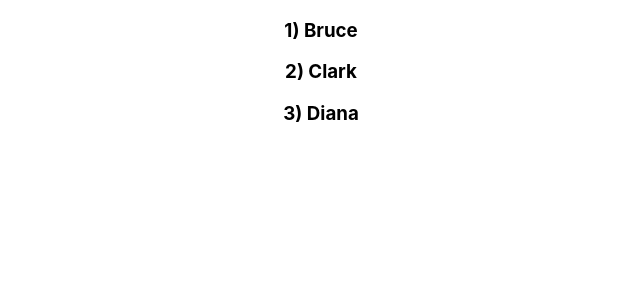
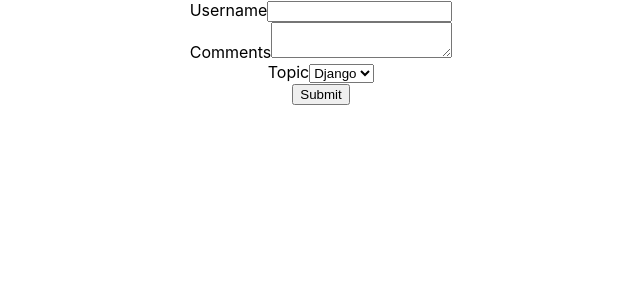
Before and after one commit to rahul7011/react-learning, a React (Create React App) app: page / in a window 1280 px wide. Shown: the top 300 px of the page, without its empty margins (319-959 px from the left). Built offline with nearby package versions, Linux system fonts and the light colour scheme.

Commit message:
Basics of Form Handling

```diff
--- a/src/App.js
+++ b/src/App.js
@@ -10,11 +10,17 @@
 import ParentComponent from "./components/ParentComponent";
 import UserGreetings from "./components/UserGreetings";
 import NameList from "./components/NameList";
+import StyleSheet from "./components/StyleSheet";
+import Form from "./components/Form";
 function App() {
   return (
     <div className="App">
 
-    <NameList></NameList>
+    <Form></Form>
+
+    {/* <StyleSheet primary="primary" ></StyleSheet> */}
+
+    {/* <NameList></NameList> */}
 
     {/* <UserGreetings></UserGreetings> */}
 
--- /dev/null
+++ b/src/components/Form.js
@@ -0,0 +1,69 @@
+import React, { Component } from 'react'
+
+class Form extends Component {
+
+    constructor(props) {
+        super(props)
+
+        this.state = {
+             username:'',
+             comment:'',
+             topic:'Django',
+        }
+    }
+    handleUsernameChange = (event) =>{
+        this.setState({
+            username:event.target.value,
+        },)
+    }
+    handleCommentChange = (event) =>{
+        this.setState({
+            comment:event.target.value,
+        },)
+    }
+    handleTopicChange = (event) =>{
+        this.setState({
+            topic:event.target.value,
+        },)
+    }
+    handleSubmitRequest = (event) =>{
+        alert(`You have entered:${this.state.username},${this.state.comment},${this.state.topic}`)
+    }
+
+    render() {
+        const{username,comment,topic}=this.state
+        return (
+            <form onSubmit={this.handleSubmitRequest}>
+                <div>
+                    <label>Username</label>
+                    <input
+                     type="text"
+                    value={username}
+                    onChange={this.handleUsernameChange}
+                    ></input>
+                </div>
+
+                <div>
+                    <label>Comments</label>
+                    <textarea
+                    value={comment}
+                    onChange={this.handleCommentChange}
+                    ></textarea>
+                </div>
+
+                <div>
+                    <label>Topic</label>
+                    <select value={topic} onChange={this.handleTopicChange}>
+                    <option value="Django">Django</option>
+                    <option value="React">React</option>
+                    <option value="Vue">Vue</option>
+                    </select>
+                </div>
+
+                <button type="submit">Submit</button>
+            </form>
+        )
+    }
+}
+
+export default Form
--- /dev/null
+++ b/src/components/MyStyles.css
@@ -0,0 +1,11 @@
+.primary{
+    margin: 20px;
+    color: aquamarine;
+    font-size: 50px;
+    font-family:monospace;
+    text-transform: capitalize;
+}
+
+.bg-color{
+    background-color: black;
+}
--- /dev/null
+++ b/src/components/StyleSheet.js
@@ -0,0 +1,7 @@
+import React from "react";
+import "./MyStyles.css";
+function StyleSheet(props) {
+  return <div className={`${props.primary} bg-color`}>style check</div>;
+}
+
+export default StyleSheet;
```
